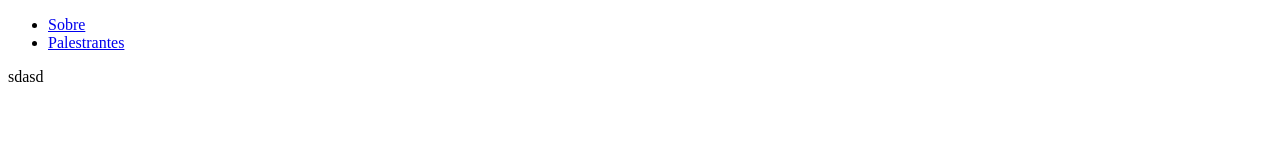
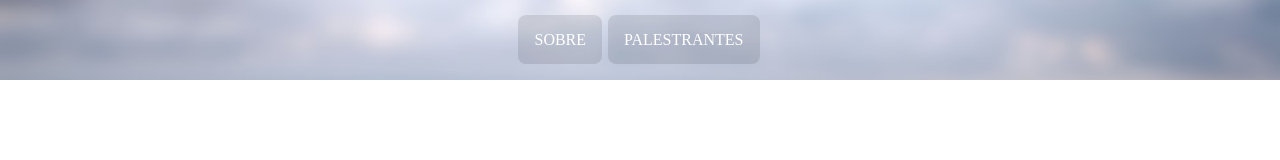
Before and after one commit to RubensZaes/aluraconf, a plain HTML site: page index.html in a window 1280 px wide. Drawn offline with Linux system fonts and the light colour scheme.

Commit message:
Estilo de menu

```diff
--- /dev/null
+++ b/css/header.css
@@ -0,0 +1,28 @@
+.header {
+    background: url(../img/destaque.jpeg) no-repeat;
+    background-size: cover;
+    padding-top: 32px;
+}
+
+.header .main-menu {
+    text-align: center;
+}
+
+.header .main-menu .menu-item {
+    display: inline-block;
+    margin: 0 2px 32px 0;
+}
+
+.header .main-menu .menu-item a {
+    color: white;
+    padding: 16px;
+    background: rgba(0, 0, 0, 0.1);
+    border-radius: 8px;
+    text-transform: uppercase;
+    text-decoration: none;
+    transition: background-color 0.5s;
+}
+
+.header .main-menu .menu-item a:hover {
+    background-color: #48A3A6;
+}
--- a/index.html
+++ b/index.html
@@ -3,16 +3,18 @@
 <head>
     <meta charset="UTF-8">
     <meta name="viewport" content="width=device-width">
+    <link rel="stylesheet" href="css/reset.css">
+    <link rel="stylesheet" href="css/header.css">
     <title>Document</title>
 </head>
 <body>
-    <header>
-        <nav>
+    <header class="header">
+        <nav class="main-menu">
             <ul>
-                <li><a href="#">Sobre</a></li>
-                <li><a href="#">Palestrantes</a></li>
+                <li class="menu-item"><a href="#">Sobre</a></li>
+                <li class="menu-item"><a href="#">Palestrantes</a></li>
             </ul>
-        </nav>sdasd
+        </nav>
     </header>
 </body>
 </html>
```
